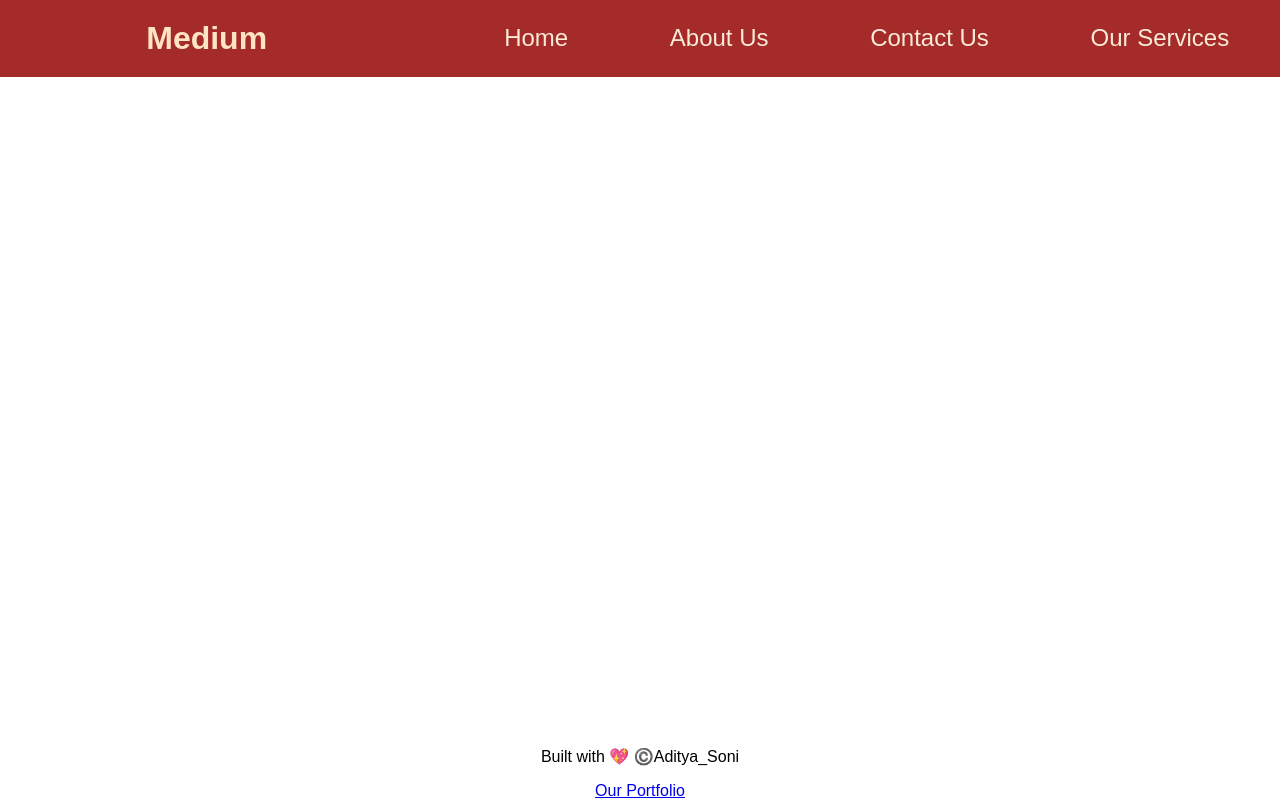
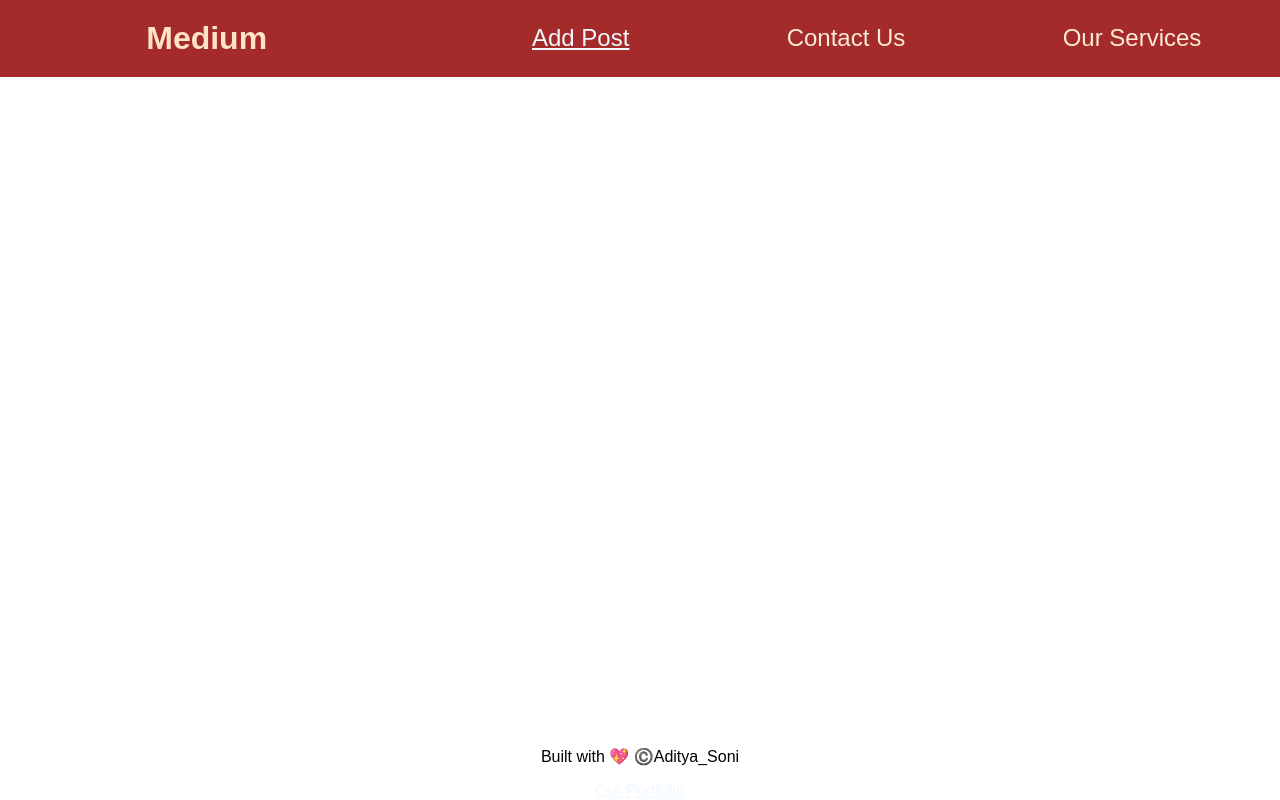
Before and after one commit to adityasoni2003/Django_BlogApp, a Django app: page / in a window 1280 px wide. Run offline with Django 4.2, Linux system fonts and the light colour scheme; data that the repository does not hold is empty.

Commit message:
Made basic CRUD functionality in our blog app

```diff
--- a/blog/urls.py
+++ b/blog/urls.py
@@ -1,7 +1,10 @@
 from django.urls import path
-from .views import BlogListView,BlogDetailView
+from .views import BlogListView,BlogDetailView,BlogCreateView,BlogUpdateView,BlogDeleteView
 
 urlpatterns = [
     path("",BlogListView.as_view(),name="home"),
     path("post/<int:pk>",BlogDetailView.as_view(),name="post_detail"),
-]
+    path("post/new",BlogCreateView.as_view(),name="post_new"),
+    path("post/<int:pk>/edit",BlogUpdateView.as_view(),name="post_edit"),
+    path("post/<int:pk>/delete",BlogDeleteView.as_view(),name="post_delete")
+    ]
--- a/blog/views.py
+++ b/blog/views.py
@@ -1,4 +1,6 @@
 from django.views.generic import ListView,DetailView
+from django.views.generic.edit import CreateView,UpdateView,DeleteView
+from django.urls import reverse_lazy
 from .models import Post
 
 # Create your views here.
@@ -10,3 +12,18 @@ class BlogListView(ListView):
 class BlogDetailView(DetailView):
     model = Post
     template_name = "post_detail.html"
+
+class BlogCreateView(CreateView):
+    model = Post
+    template_name = "post_new.html"
+    fields = ['title','author','body']
+
+class BlogUpdateView(UpdateView):
+    model = Post
+    template_name = 'post_edit.html'
+    fields = ['title','body']
+
+class BlogDeleteView(DeleteView):
+    model = Post
+    template_name = 'post_delete.html'
+    success_url = reverse_lazy("home")
--- a/static/css/style.css
+++ b/static/css/style.css
@@ -36,10 +36,14 @@ nav ul li{
     position: relative;
 
 }
-nav ul li:hover{
+a{
+    color: aliceblue;
+}
+
+nav ul li:hover ,nav ul li>a:hover{
     cursor: pointer;
 }
-nav ul li:hover::after{
+nav ul li:hover::after,nav ul li a:hover::after{
     position: absolute;
     top: 100%;
     left: 0;
--- a/templates/base.html
+++ b/templates/base.html
@@ -11,10 +11,9 @@
 </head>
 <body>
     <nav>
-        <h1><a href="">Medium</a></h1>
+        <h1><a href="{% url 'home' %}">Medium</a></h1>
         <ul>
-            <li>Home</li>
-            <li>About Us</li>
+            <li><a href="{% url 'post_new' %}" >Add Post</a></li>
             <li>Contact Us</li>
             <li>Our Services</li>
         </ul>
--- a/templates/home.html
+++ b/templates/home.html
@@ -10,6 +10,7 @@
         </h2>
         <p class="content">{{post.body}}</p>
         <h4 class="author">{{post.author}}</h4>
+
     </div>
 {% endfor %}
 
--- a/templates/post_detail.html
+++ b/templates/post_detail.html
@@ -5,6 +5,10 @@
     <h1>{{post.title}}</h1>
     <h4>{{post.author}}</h4>
     <p>{{post.body}}</p>
+    <p><a href="{% url 'post_edit' post.pk %}">Edit Blog</a></p>
+    <p><a href="{% url 'post_delete' post.pk %}">Delete Blog</a></p>
+
+
 </div>
 
 
```
Also changed, not shown: blog/tests.py (+23 -0 lines), templates/post_delete.html (added, +15 -0 lines), templates/post_edit.html (added, +14 -0 lines), templates/post_new.html (added, +13 -0 lines).
